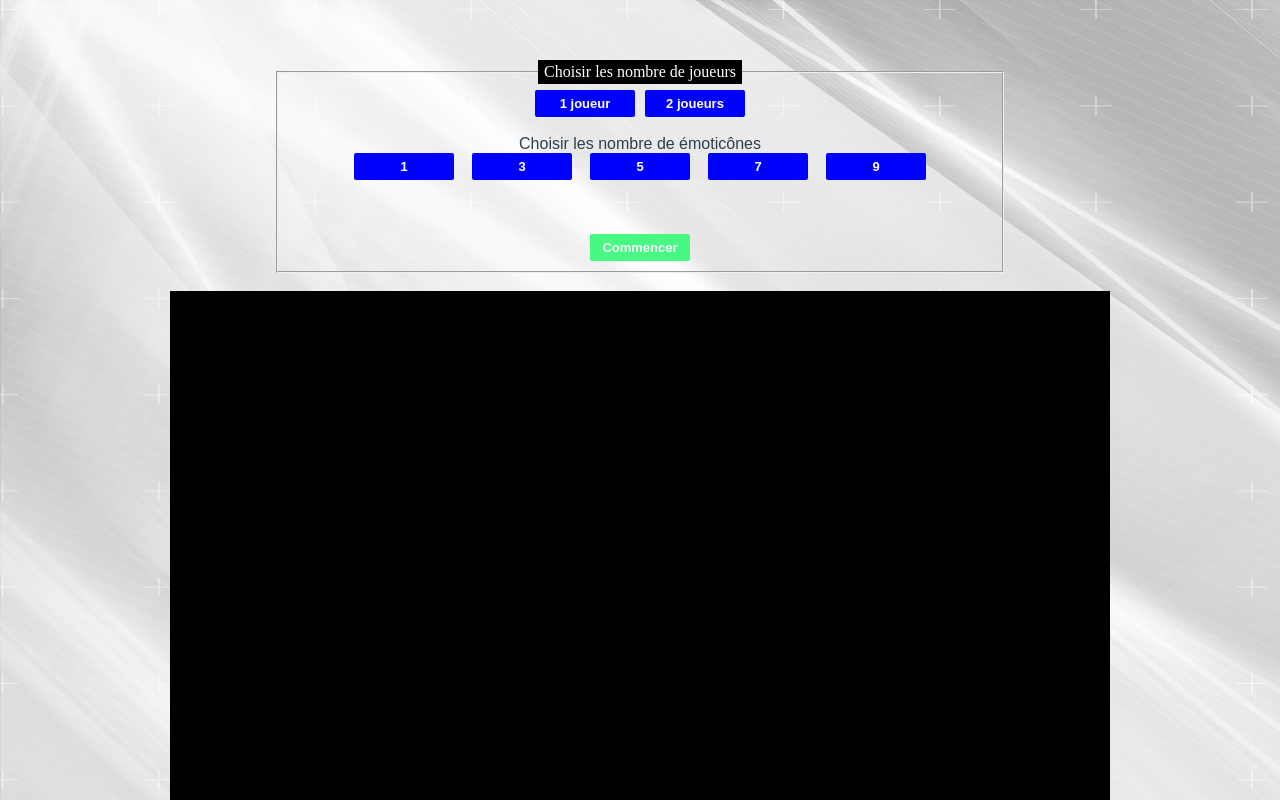
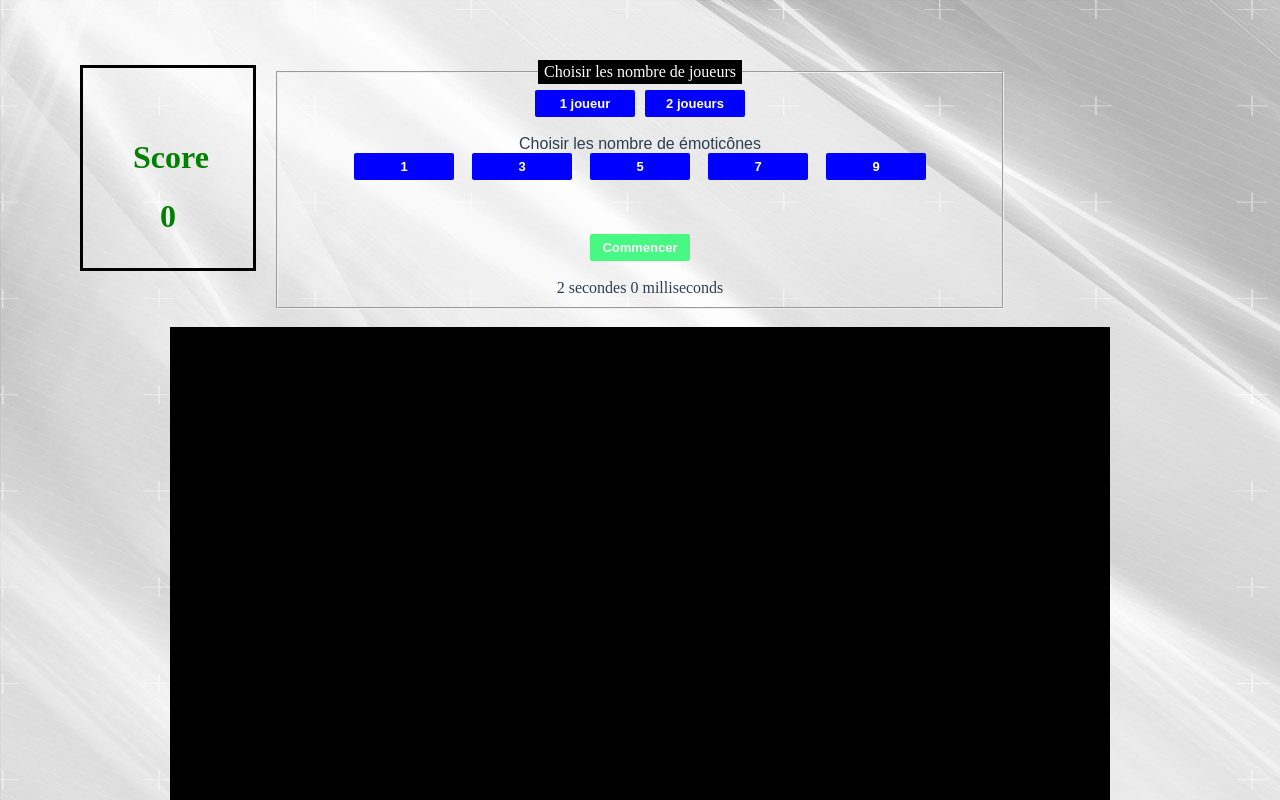
Before and after one commit to ziedbenazzouna/Hand-Gesture-Recognition-Project, an Angular app: page / in a window 1280 px wide. Both pictures are taken after a click on the button "Commencer". Shown: the top 800 px of the page. Built offline with nearby package versions, Linux system fonts and the light colour scheme; no server answers.

Commit message:
second commit

```diff
--- a/src/app/app.component.css
+++ b/src/app/app.component.css
@@ -125,3 +125,33 @@ fieldset{
 
 
 }
+
+
+#boxScore1{
+    width: 70px;
+    height: 100px;
+    color: white;
+    z-index: 1;
+    position: absolute;
+    top:65px;
+    right: 80%;
+    border: 3px solid black;
+    padding: 50px;
+    color: green;
+
+
+}
+#boxScore2{
+    width: 70px;
+    height: 100px;
+    color: white;
+    z-index: 1;
+    position: absolute;
+    top:65px;
+    right: 10%;
+    border: 3px solid black;
+    padding: 50px;
+    color: blue;
+
+
+}
--- a/src/app/app.component.html
+++ b/src/app/app.component.html
@@ -1,6 +1,14 @@
 
 <div id="app">
 
+    <div *ngIf="showfirst8" id="boxScore1">
+        <h1>Score</h1>
+      <h1>0</h1>
+    </div>
+    <div *ngIf="showfirst9" id="boxScore2">
+        <h1>Score</h1>
+        <h1>0</h1>
+    </div>
         <fieldset>
                 <legend>Choisir les nombre de joueurs</legend>
         <div class="form-group">
@@ -48,15 +56,22 @@
                   <br/>
                   <div class="form-group3">
 
-                        <button    type="submit"   >Commencer</button>
+                        <button (click)="start()"   type="submit"   >Commencer</button>
 
 
                       </div>
+                      <br/>
+                      <div *ngIf="showfirst7">
+
+                          <span class="label label-primary">{{_secondes}}</span> secondes
+                          <span class="label label-primary">{{_milliseconds}}</span> milliseconds
+                      </div>
+
+
+
 
                   </fieldset>
                   <br/>
-
-
 
 
     <div style="position: relative;">
--- a/src/app/app.component.ts
+++ b/src/app/app.component.ts
@@ -7,6 +7,15 @@ import { Component, OnInit, ViewChild, ElementRef } from '@angular/core';
 })
 
 export class AppComponent implements OnInit {
+
+  private _minutes: number = 0;
+  private _secondes: number = 0;
+  private _milliseconds: number = 0;
+  private _totalSecondes: number = 0;
+  private _timer;
+
+
+
 
 
      toggle1 = true;
@@ -24,6 +33,9 @@ export class AppComponent implements OnInit {
      showfirst4=false;
      showfirst5=false;
      showfirst6=false;
+     showfirst7=false;
+     showfirst8=false;
+     showfirst9=false;
 
 
 
@@ -113,6 +125,35 @@ chooseEmoNumber2(job) {
 
   }
 
+  start()
+  {
+    this.showfirst7=true;
+
+    if (!this.toggle7)
+    {
+    this.showfirst8=true;
+    this.showfirst9=true;
+  }
+  else
+  {
+    this.showfirst8=true;
+    this.showfirst9=false;
+  }
+    this._timer = setInterval(() => {
+      this._minutes = Math.floor(++this._totalSecondes / 60);
+      this._secondes = (this._totalSecondes - this._minutes * 60) ;
+
+
+    }, 1000);
+
+
+    }
+
+    stop() {
+      clearInterval(this._timer);
+    }
+
+
 
 
     @ViewChild("video")
```
